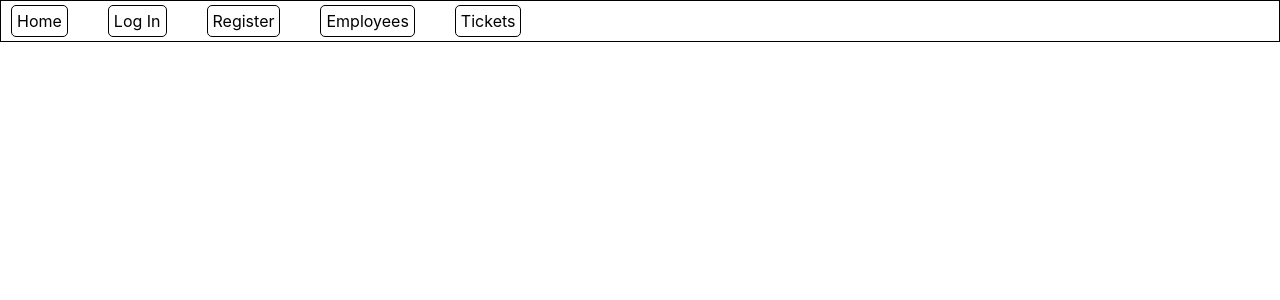
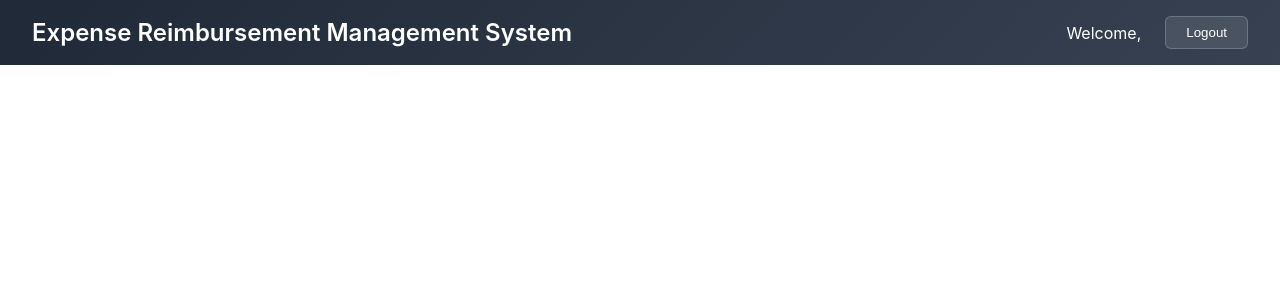
Before and after one commit to pham022/Revature-Project-1, a React (Create React App) app in the folder project-01-frontend/: page / in a window 1280 px wide. Shown: the top 300 px of the page. Built offline with nearby package versions, Linux system fonts and the light colour scheme.

Commit message:
merge test to main

```diff
--- a/project-01-frontend/src/components/NavBar.tsx
+++ b/project-01-frontend/src/components/NavBar.tsx
@@ -3,7 +3,11 @@ import { Link, useNavigate } from 'react-router-dom'
 import styles from './Navbar.module.css';
 import { useAuth } from './auth/useAuth';
 
-export default function Navbar() {
+interface NavbarProps {
+    username?: string;
+}
+
+export default function Navbar({ username }: NavbarProps) {
 
     const navigate = useNavigate();
 
@@ -14,19 +18,33 @@ export default function Navbar() {
         navigate('/');
     }
 
+    const handleLogout = () => {
+        // Add logout logic here
+        navigate('/login')
+    }
+
     return (
-        <nav className = {styles.navBar}>
-        <Link className = {styles.navItem} to = "/">Home</Link>
-        {user
-        ?
-        <button onClick={logoutHandler} className = {styles.navRed}>Log Out</button>
-        :
-        <Link className = {styles.navItem} to = "/login">Log In</Link>
-        }
-        <Link className = {styles.navItem} to = "/register">Register</Link>
-        <Link className = {styles.navItem} to = "/employees">Employees</Link>
-        <Link className = {styles.navItem} to = "/tickets">Tickets</Link>
-        </nav>
+        <header className={styles.header}>
+            <h1>Expense Reimbursement Management System</h1>
+            <div className={styles.headerRight}>
+                <span>Welcome, {username}</span>
+                <button className={styles.logoutBtn} onClick={handleLogout}>
+                    Logout
+                </button>
+            </div>
+        </header>
+        // <nav className = {styles.navBar}>
+        // <Link className = {styles.navItem} to = "/">Home</Link>
+        // {user
+        // ?
+        // <button onClick={logoutHandler} className = {styles.navRed}>Log Out</button>
+        // :
+        // <Link className = {styles.navItem} to = "/login">Log In</Link>
+        // }
+        // <Link className = {styles.navItem} to = "/register">Register</Link>
+        // <Link className = {styles.navItem} to = "/employees">Employees</Link>
+        // <Link className = {styles.navItem} to = "/tickets">Tickets</Link>
+        // </nav>
     )
 
 }
--- a/project-01-frontend/src/components/Navbar.module.css
+++ b/project-01-frontend/src/components/Navbar.module.css
@@ -1,3 +1,40 @@
+/* Page Header */
+.header {
+  background: linear-gradient(135deg, #1f2937 0%, #374151 100%);
+  padding: 16px 32px;
+  display: flex;
+  justify-content: space-between;
+  align-items: center;
+  color: white;
+}
+
+.header h1 {
+  font-size: 1.5rem;
+  font-weight: 600;
+  margin: 0;
+}
+
+.headerRight {
+  display: flex;
+  gap: 24px;
+  align-items: center;
+}
+
+/* Logout Button */
+.logoutBtn {
+  padding: 8px 20px;
+  background-color: rgba(255, 255, 255, 0.1);
+  color: white;
+  border: 1px solid rgba(255, 255, 255, 0.2);
+  border-radius: 6px;
+  cursor: pointer;
+  transition: all 0.2s;
+}
+
+.logoutBtn:hover {
+  background-color: rgba(255, 255, 255, 0.2);
+}
+
 .navBar {
   margin: auto;
   border: solid;
```
